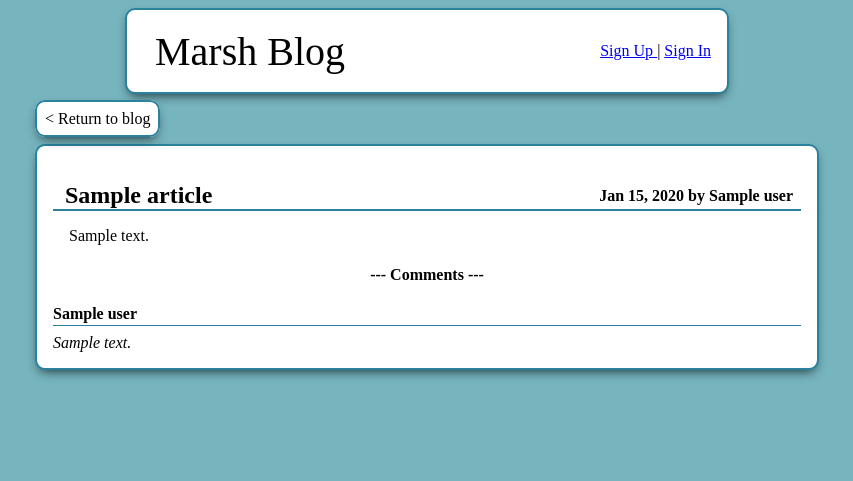
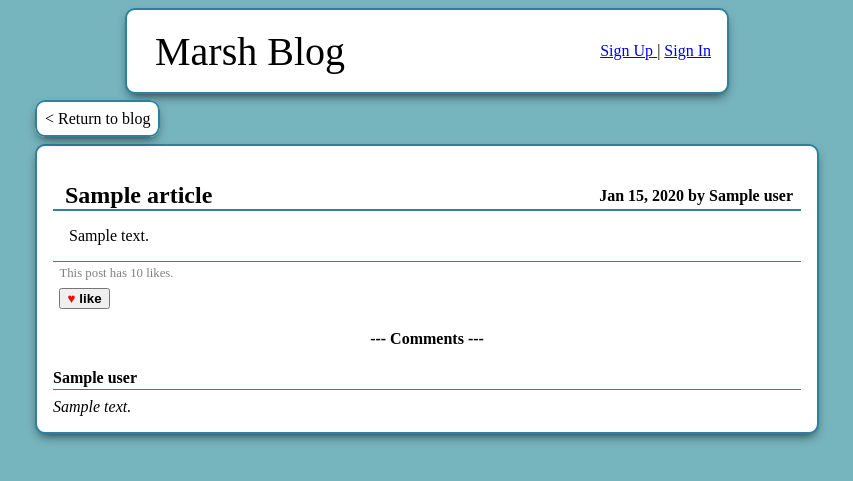
Before and after one commit to Minimalistic/Udacity-Multi-User-Blog, a Python web app: template templates/post.html in a window 1280 px wide. Shown: the top 481 px of the page, without its empty margins (213-1066 px from the left). Run offline with Jinja, Linux system fonts and the light colour scheme; the template is opened without the code that fills it: most values are stand-ins (such as "Sample title", 1, 10 or a date in 2020).

```diff
--- a/static/main.css
+++ b/static/main.css
@@ -170,7 +170,6 @@ body {
     border: 1px #2A829F;
     border-style: solid none none none;
     width:100%;
-    display:flex;
 }
 
 .comment-footer {
--- a/templates/post.html
+++ b/templates/post.html
@@ -36,8 +36,41 @@
         {{ article.content | safe }}
       </p>
     </div>
+  </form>
+<div class="article-footer">
+  <div class="like-group">
+    <div class="post-likes">
+      {% if article.likes == 0 %}
+        This post has no likes.
+      {% else %}
+        This post has {{ article.likes }} likes.
+      {% endif %}
 
-  </form>
+      {% if isLogged != article.user %}
+
+        <form action="/like/{{ article.key().id() }}">
+          <button>
+            <div class="heart">
+              &hearts;
+            </div>
+            like
+          </button>
+        </form>
+
+      {% else %}
+
+        <div class="disabled">
+          <form action="/like/{{ article.key().id() }}">
+            <button title="Can't like your own post." disabled>
+              like
+            </button>
+          </form>
+        </div>
+
+      {% endif %}
+    </div>
+
+</div>
 <div class="comment-header">
   <h4> --- Comments --- </h4>
 </div>
```
Also changed, not shown: main.py (+13 -14 lines), templates/blog.html (+8 -6 lines), templates/message.html (renamed from templates/success.html).
